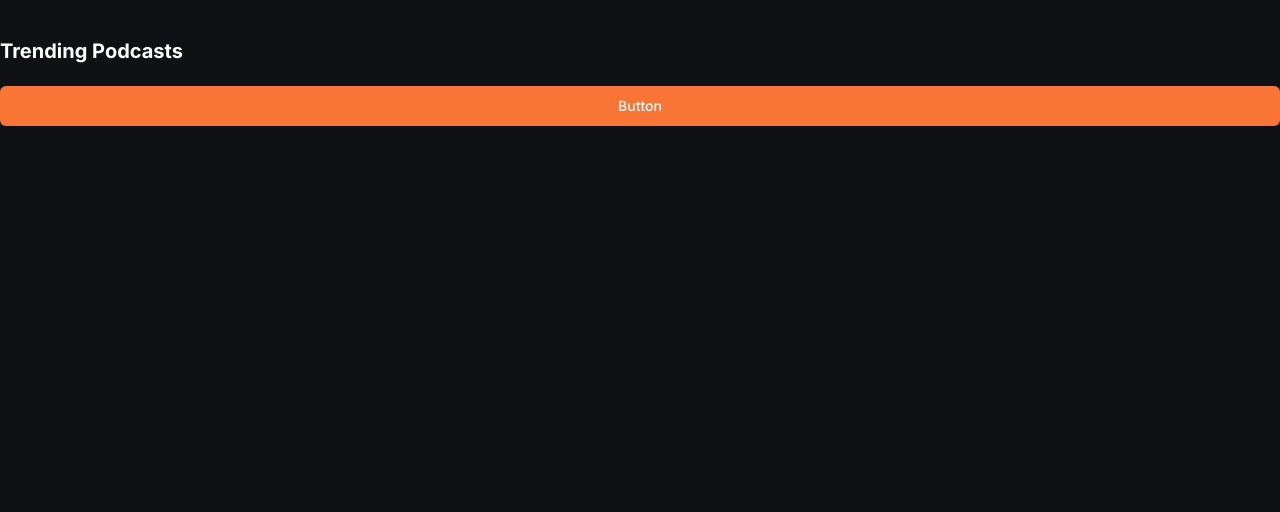
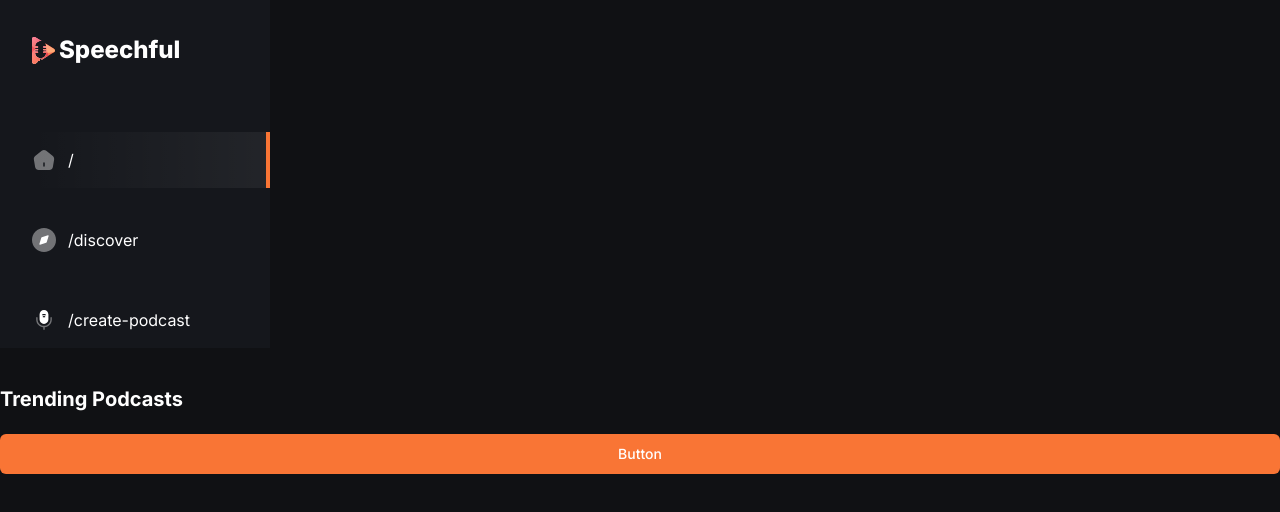
Before and after one commit to bahiensed/create, a Next.js app: page / in a window 1280 px wide. Shown: the top 512 px of the page. Built offline with nearby package versions, Linux system fonts and the light colour scheme.

Commit message:
create left sidebar nav

```diff
--- a/components/LeftSideBar.tsx
+++ b/components/LeftSideBar.tsx
@@ -1,10 +1,47 @@
+'use client';
+
 import React from 'react'
+import Image from 'next/image'
+import Link from 'next/link'
+import { usePathname, useRouter } from 'next/navigation';
+import { LeftSideBarLinks } from '@/constants';
+import { cn } from '@/lib/utils';
 
 const LeftSideBar = () => {
+  const pathname = usePathname();
+  const router = useRouter
+
   return (
-    <section>
-      <nav>
+    <section className='left_sidebar'>
+      <nav className='flex flex-col gap-6'>
+        <Link className='flex cursor-pointer items-center gap-1 pb-10 max-lg:justify-center' href={'/'}>
+          <Image alt='logo' src='/icons/logo.svg' width={23} height={27}/>
+          <h1 className='text-24 font-extrabold text-white max-lg:hidden'>Speechful</h1>
+        </Link>
 
+        {LeftSideBarLinks.map(({ imgURL, route, label }) => {
+          //pathname = route or route/subroute
+          const isActive = pathname === route || pathname.startsWith(`${route}/`);
+
+          return (
+            <Link
+              className={
+                cn(
+                  'flex gap-3 items-center py-4 max-lg:px-4 justify-center lg:justify-start',
+                  {
+                    'bg-nav-focus border-r-4 border-orange-1': isActive
+                  }
+                )
+              }
+              href={route}
+              key={label}>
+
+              <Image alt={label} src={imgURL} width={24} height={24}/>
+              <p>{route}</p>
+
+            </Link>
+          )
+        })}
       </nav>
     </section>
   )
```
